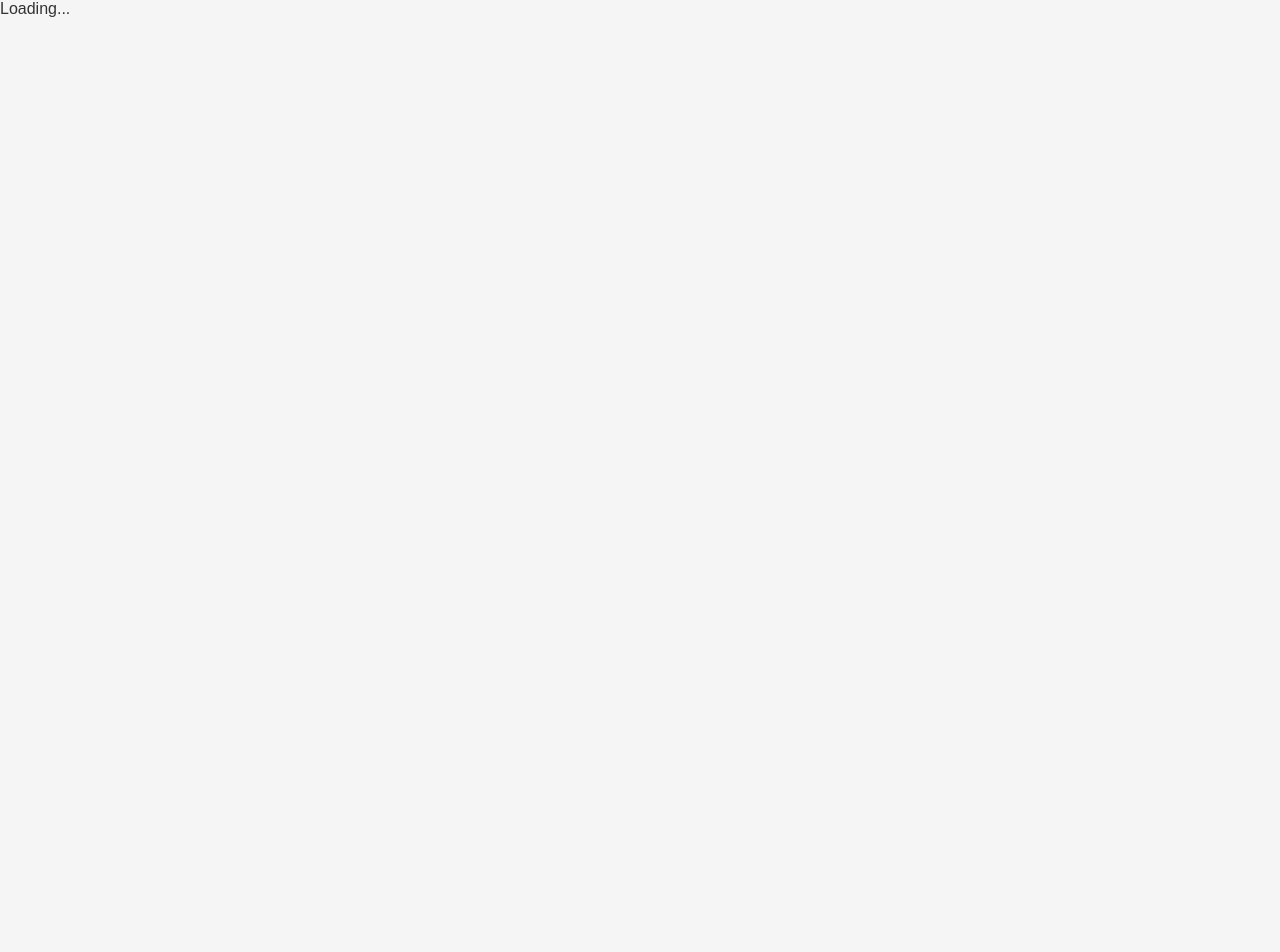
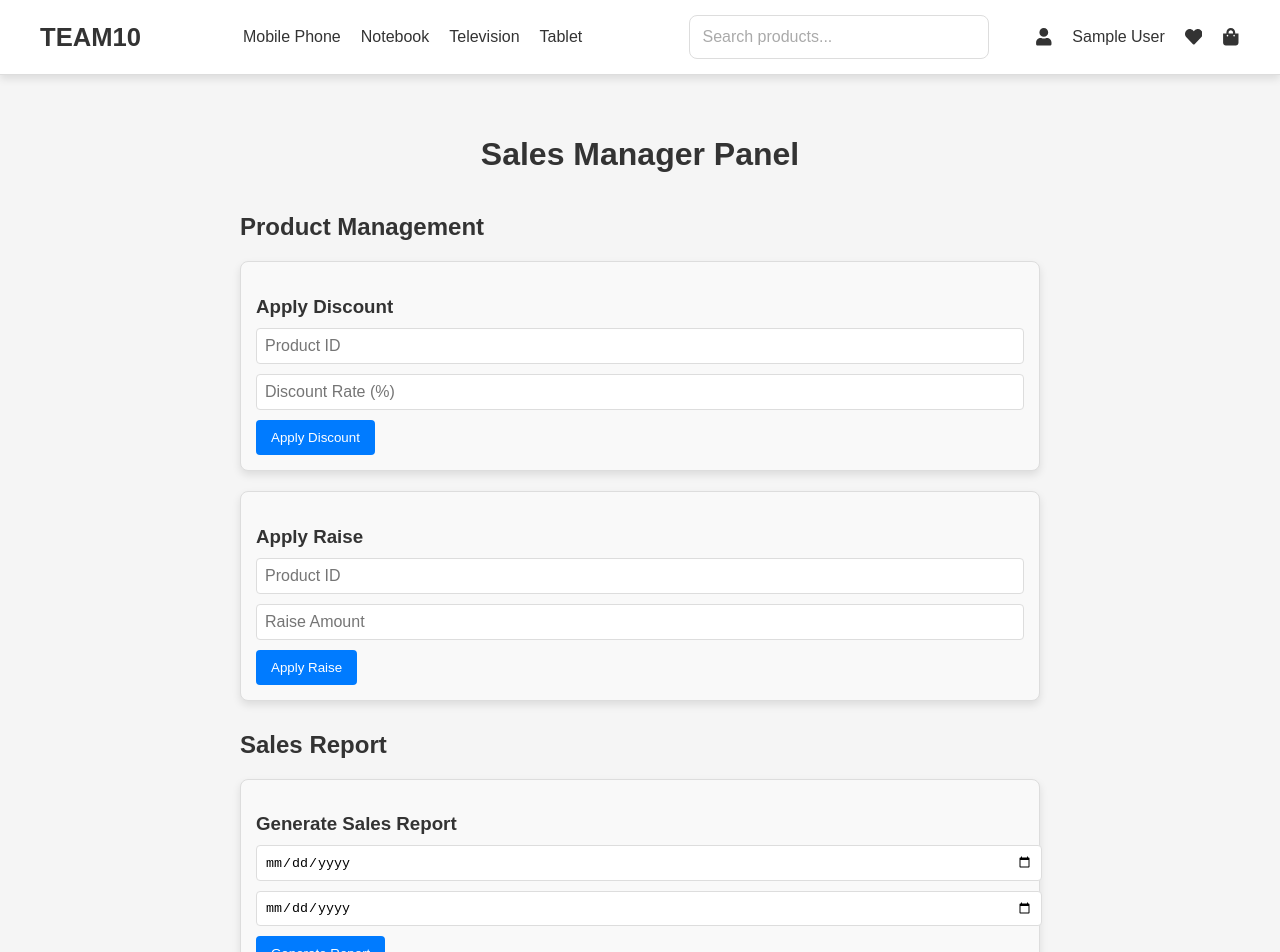
Before and after one commit to selimbogurcu/team-10-front, a React (Create React App) app: page /sales-manager in a window 1280 px wide. Shown: the top 952 px of the page. Before the commit the page ends 800 px from the top, so only its background shows below. Built offline with nearby package versions, Linux system fonts and the light colour scheme; sample sign-in values are in the browser's storage.

Commit message:
Sm api son
sm

```diff
--- a/src/assets/styles/salesManager.css
+++ b/src/assets/styles/salesManager.css
@@ -1,88 +1,66 @@
-.sales-manager {
-    padding: 20px;
+.sales-manager-panel {
     font-family: Arial, sans-serif;
-    color: #333;
-    background-color: #f9f9f9;
+    margin: 0 auto;
 }
 
-.sales-manager h1 {
-    font-size: 2rem;
-    margin-bottom: 20px;
-    text-align: center;
-    color: #444;
+.mainContainer{
+    padding: 20px;
+    max-width: 800px;
+    margin: 0 auto;
+
 }
 
-.sales-manager section {
+h1 {
+    padding: 20px;
+    max-width: 800px;
+    text-align: center;
+    margin-bottom: 20px;
+    color: #333;
+}
+
+.panel-section {
     margin-bottom: 30px;
-    padding: 20px;
-    background: #fff;
+}
+
+.card {
+    background: #f9f9f9;
+    padding: 15px;
     border: 1px solid #ddd;
     border-radius: 8px;
-    box-shadow: 0 2px 4px rgba(0, 0, 0, 0.1);
+    margin-bottom: 20px;
+    box-shadow: 0 4px 8px rgba(0, 0, 0, 0.1);
 }
 
-.sales-manager section h2 {
-    font-size: 1.5rem;
-    margin-bottom: 15px;
-    color: #666;
+.card h3 {
+    margin-bottom: 10px;
 }
 
-.sales-manager ul {
-    list-style: none;
-    padding: 0;
-}
-
-.sales-manager ul li {
-    padding: 10px;
-    border-bottom: 1px solid #eee;
-}
-
-.sales-manager ul li:last-child {
-    border-bottom: none;
-}
-
-.sales-manager table {
+.card input {
+    display: block;
     width: 100%;
-    border-collapse: collapse;
-    margin-top: 15px;
-}
-
-.sales-manager table th,
-.sales-manager table td {
-    padding: 10px;
-    text-align: left;
+    padding: 8px;
+    margin-bottom: 10px;
     border: 1px solid #ddd;
-}
-
-.sales-manager table th {
-    background-color: #f4f4f4;
-    font-weight: bold;
-}
-
-.sales-manager input[type="number"] {
-    padding: 5px;
-    width: 60px;
-    margin-right: 10px;
-    border: 1px solid #ccc;
     border-radius: 4px;
 }
 
-.sales-manager button {
-    padding: 8px 12px;
+.card button {
     background-color: #007bff;
-    color: #fff;
+    color: white;
     border: none;
+    padding: 10px 15px;
     border-radius: 4px;
     cursor: pointer;
+    transition: background-color 0.3s ease;
 }
 
-.sales-manager button:hover {
+.card button:hover {
     background-color: #0056b3;
 }
 
-.sales-manager .chart {
-    margin: 20px auto;
-    display: flex;
-    justify-content: center;
-    align-items: center;
+.status-message {
+    margin-top: 20px;
+    text-align: center;
+    color: green;
+    font-weight: bold;
 }
--- a/src/pages/ProductManager.js
+++ b/src/pages/ProductManager.js
@@ -14,7 +14,7 @@ const ProductManager = () => {
     logout();
     console.log("User logged out");  //çıkış pop up ı
     navigate('/');
-};
+    };
 
   // --- Categories ---
   const [categories, setCategories] = useState([]);
--- a/src/pages/SalesManager.js
+++ b/src/pages/SalesManager.js
@@ -1,160 +1,129 @@
-import React, { useEffect, useState } from 'react';
-import axios from 'axios';
-import { LineChart, Line, XAxis, YAxis, Tooltip, CartesianGrid, BarChart, Bar } from 'recharts';
+import React, { useState } from "react";
+import axios from "axios";
 import Navbar from '../components/Navbar';
-import Footer from '../components/Footer';
+import '../assets/styles/salesManager.css';
+import { useAuth } from '../contexts/AuthContexts';
+import { useNavigate } from 'react-router-dom';
 
 const SalesManager = () => {
-    const [discounts, setDiscounts] = useState([]);
-    const [invoices, setInvoices] = useState([]);
-    const [revenueData, setRevenueData] = useState([]);
-    const [loading, setLoading] = useState(true);
+    const [discountRate, setDiscountRate] = useState("");
+    const [raiseAmount, setRaiseAmount] = useState("");
+    const [productId, setProductId] = useState("");
+    const [startDate, setStartDate] = useState("");
+    const [endDate, setEndDate] = useState("");
+    const [message, setMessage] = useState("");
 
-    //useEffect(() => {
-    //    fetchData();
-    //}, []);
+    const { token, user, logout } = useAuth();
+    const navigate = useNavigate();
 
-    const fetchData = async () => {
+    const applyDiscount = async () => {
         try {
-            //const discountsResponse = await axios.get('/api/salesmanager/discounts');
-            //setDiscounts(discountsResponse.data);
-
-            //const invoicesResponse = await axios.get('/api/salesmanager/invoices');
-            //setInvoices(invoicesResponse.data);
-
-            //const revenueResponse = await axios.get('/api/salesmanager/revenue');
-            //setRevenueData(revenueResponse.data);
-
-            setLoading(false);
+            const response = await axios.put("http://localhost:1337/api/salesmanager/applyDiscount", {
+                product_id: productId,
+                discountRate: discountRate,
+            });
+            setMessage(response.data.message);
         } catch (error) {
-            console.error('Error fetching data:', error);
+            setMessage("Could not apply discount.");
         }
     };
 
-    const handleApplyDiscount = async (productId, discountRate) => {
+    const applyRaise = async () => {
         try {
-            await axios.put('http://localhost:1337/api/salesmanager/applyDiscount', { product_id: productId, discountRate });
-            alert('Discount applied successfully!');
-            fetchData();
+            const response = await axios.put("http://localhost:1337/api/salesmanager/applyRaise", {
+                product_id: productId,
+                raiseRate: raiseAmount,
+            });
+            setMessage(response.data.message);
         } catch (error) {
-            console.error('Error applying discount:', error);
+            setMessage("Could not apply raise.");
         }
     };
 
-    const handleApplyRaise = async (productId, raiseRate) => {
+    const handleLogout = () => {
+      logout();
+      console.log("User logged out");  //çıkış pop up ı
+      navigate('/');
+      };
+
+    const generateSalesReport = async () => {
         try {
-            await axios.put('http://localhost:1337/api/salesmanager/applyRaise', { product_id: productId, raiseRate });
-            alert('Raise applied successfully!');
-            fetchData();
+            const response = await axios.post("http://localhost:1337/api/salesmanager/salesreport", {
+              startDate: startDate,
+              endDate: endDate,
+            });
+            const file = new Blob([response.data], { type: "application/pdf" });
+            const fileURL = URL.createObjectURL(file);
+            window.open(fileURL);
+            setMessage("Sales report generated successfully.");
         } catch (error) {
-            console.error('Error applying raise:', error);
+            setMessage("Could not generate sales report.");
         }
     };
 
-    const handleGenerateSalesReport = async (startDate, endDate) => {
-        try {
-            const response = await axios.post('http://localhost:1337/api/salesmanager/salesreport', { startDate, endDate });
-            console.log('Sales report data:', response.data);
-            alert('Sales report generated successfully!');
-        } catch (error) {
-            console.error('Error generating sales report:', error);
-        }
-    };
+    return (
+        <div className="sales-manager-panel">
+          <Navbar/>
+          <div className="mainContainer">
+            <h1>Sales Manager Panel</h1>
 
-    if (loading) {
-        return <div>Loading...</div>;
-    }
+            <div className="panel-section">
+                <h2>Product Management</h2>
+                <div className="card">
+                    <h3>Apply Discount</h3>
+                    <input
+                        type="text"
+                        placeholder="Product ID"
+                        value={productId}
+                        onChange={(e) => setProductId(e.target.value)}
+                    />
+                    <input
+                        type="text"
+                        placeholder="Discount Rate (%)"
+                        value={discountRate}
+                        onChange={(e) => setDiscountRate(e.target.value)}
+                    />
+                    <button onClick={applyDiscount}>Apply Discount</button>
+                </div>
 
-    return (
-        <div>
-            <Navbar />
-            <div className="sales-manager">
-                <h1>Sales Manager Dashboard</h1>
+                <div className="card">
+                    <h3>Apply Raise</h3>
+                    <input
+                        type="text"
+                        placeholder="Product ID"
+                        value={productId}
+                        onChange={(e) => setProductId(e.target.value)}
+                    />
+                    <input
+                        type="text"
+                        placeholder="Raise Amount"
+                        value={raiseAmount}
+                        onChange={(e) => setRaiseAmount(e.target.value)}
+                    />
+                    <button onClick={applyRaise}>Apply Raise</button>
+                </div>
+            </div>
 
-                <section>
-                    <h2>Apply Discounts or Raises</h2>
-                    <ul>
-                        {discounts.map((discount) => (
-                            <li key={discount.productId}>
-                                <p>Product: {discount.productName}</p>
-                                <p>Current Price: {discount.price} ₺</p>
-                                <input
-                                    type="number"
-                                    placeholder="Rate (%)"
-                                    onBlur={(e) => handleApplyDiscount(discount.productId, e.target.value)}
-                                />
-                                <button onClick={() => handleApplyDiscount(discount.productId, 10)}>
-                                    Apply 10% Discount
-                                </button>
-                                <button onClick={() => handleApplyRaise(discount.productId, 10)}>
-                                    Apply 10% Raise
-                                </button>
-                            </li>
-                        ))}
-                    </ul>
-                </section>
+            <div className="panel-section">
+                <h2>Sales Report</h2>
+                <div className="card">
+                    <h3>Generate Sales Report</h3>
+                    <input
+                        type="date"
+                        value={startDate}
+                        onChange={(e) => setStartDate(e.target.value)}
+                    />
+                    <input
+                        type="date"
+                        value={endDate}
+                        onChange={(e) => setEndDate(e.target.value)}
+                    />
+                    <button onClick={generateSalesReport}>Generate Report</button>
+                </div>
+            </div>
 
-                <section>
-                    <h2>Invoice List</h2>
-                    <table>
-                        <thead>
-                            <tr>
-                                <th>Invoice ID</th>
-                                <th>Date</th>
-                                <th>Total</th>
-                                <th>Actions</th>
-                            </tr>
-                        </thead>
-                        <tbody>
-                            {invoices.map((invoice) => (
-                                <tr key={invoice.id}>
-                                    <td>{invoice.id}</td>
-                                    <td>{new Date(invoice.date).toLocaleDateString()}</td>
-                                    <td>{invoice.total} ₺</td>
-                                    <td>
-                                        <button onClick={() => alert(`PDF for Invoice ${invoice.id} downloaded!`)}>
-                                            Download PDF
-                                        </button>
-                                    </td>
-                                </tr>
-                            ))}
-                        </tbody>
-                    </table>
-                </section>
-
-                <section>
-                    <h2>Revenue Overview</h2>
-                    <LineChart width={600} height={300} data={revenueData}>
-                        <XAxis dataKey="date" />
-                        <YAxis />
-                        <Tooltip />
-                        <CartesianGrid stroke="#ccc" />
-                        <Line type="monotone" dataKey="revenue" stroke="#8884d8" />
-                    </LineChart>
-                </section>
-
-                <section>
-                    <h2>Generate Sales Report</h2>
-                    <form
-                        onSubmit={(e) => {
-                            e.preventDefault();
-                            const formData = new FormData(e.target);
-                            handleGenerateSalesReport(formData.get('startDate'), formData.get('endDate'));
-                        }}
-                    >
-                        <label>
-                            Start Date:
-                            <input type="date" name="startDate" required />
-                        </label>
-                        <label>
-                            End Date:
-                            <input type="date" name="endDate" required />
-                        </label>
-                        <button type="submit">Generate Report</button>
-                    </form>
-                </section>
-
-                <Footer />
+            {message && <p className="status-message">{message}</p>}
+            <button className="logout-button" onClick={handleLogout}>Logout</button>
             </div>
         </div>
     );
```
